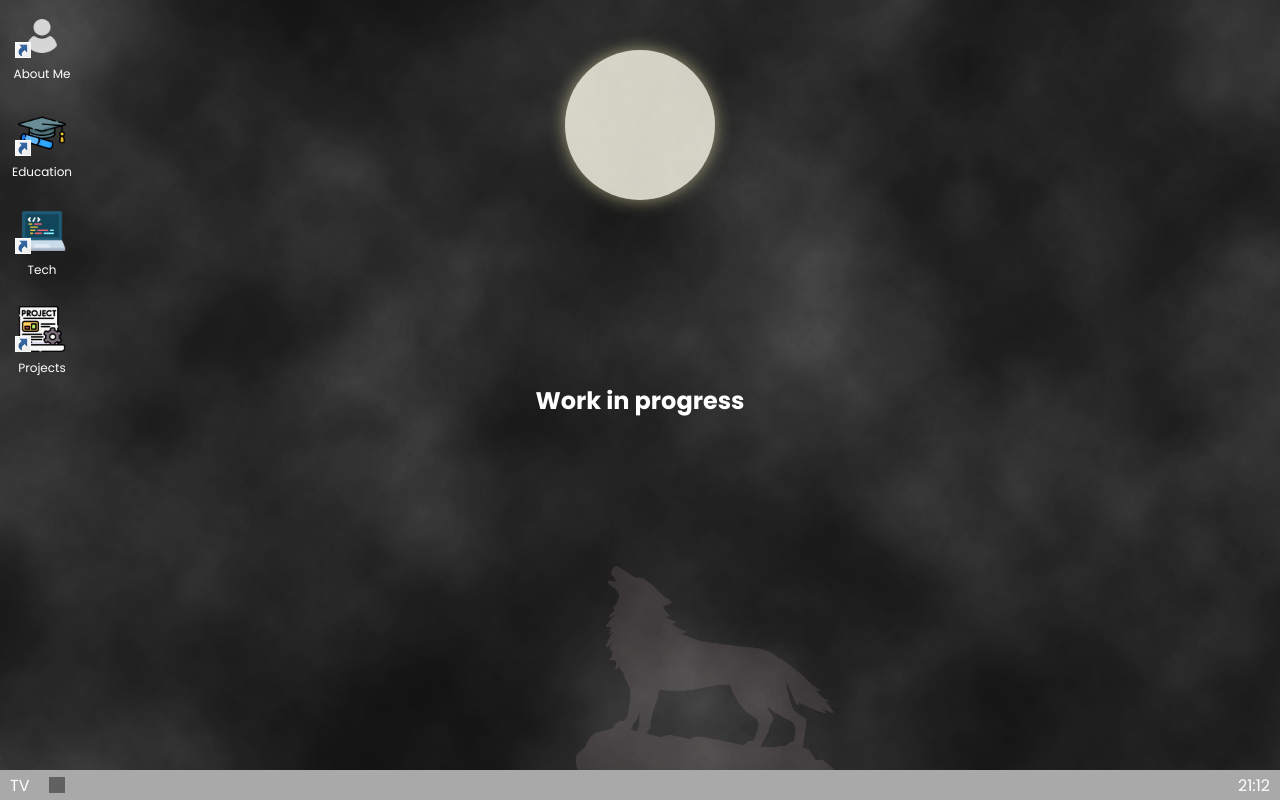
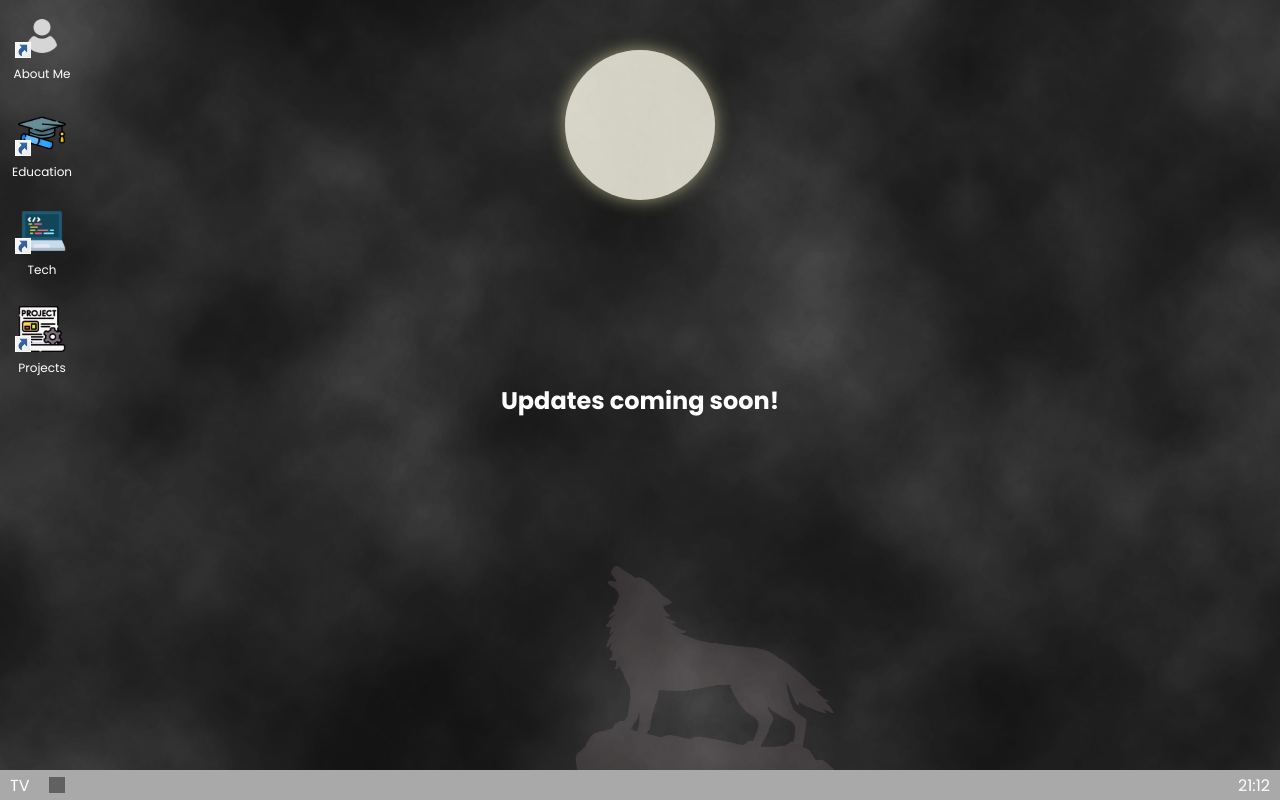
Before and after one commit to TharusanV/Portfolio, a React (Vite) app: page /computer in a window 1280 px wide. Built offline with nearby package versions, Linux system fonts and the light colour scheme; grey boxes are pictures that could not be loaded.

Commit message:
Update Hero.jsx

```diff
--- a/src/components/Hero.jsx
+++ b/src/components/Hero.jsx
@@ -13,7 +13,7 @@ const Hero = () => {
       </div>
 
       <div style={{position: "absolute", zIndex: 1, width: "100%", height: "100vh", display: "flex", justifyContent: "center", alignItems: "center"}}>
-        <h1>Work in progress</h1>
+        <h1>Updates coming soon!</h1>
       </div>
 
       <div className='hero-moon-container'>
```
